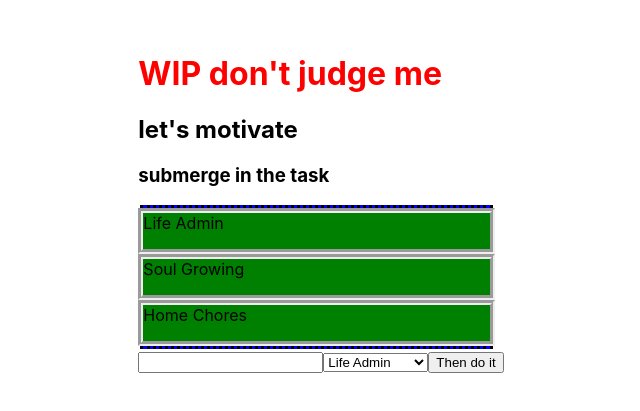
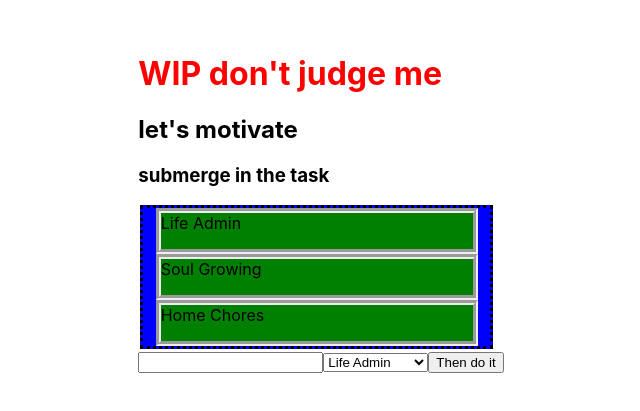
Before and after one commit to abookish/incite, a React (Create React App) app: page / in a window 1280 px wide. Shown: the part 197-608 px from the top of the page, without its empty margins (319-959 px from the left). Built offline with nearby package versions, Linux system fonts and the light colour scheme.

Commit message:
flex auto

```diff
--- a/src/App.css
+++ b/src/App.css
@@ -16,6 +16,7 @@
 } */
 body{
   display: flex;
+  flex: auto;
   justify-content: center;
   align-items: center;
   margin: 0;
@@ -52,7 +53,7 @@ body{
 .categoryBox {
   border-style: groove;
   border-width: 5px;
-  width: 100%;
+  width: 90%;
   height: 90%;
   text-align: left;
   background-color: green!important;
```
